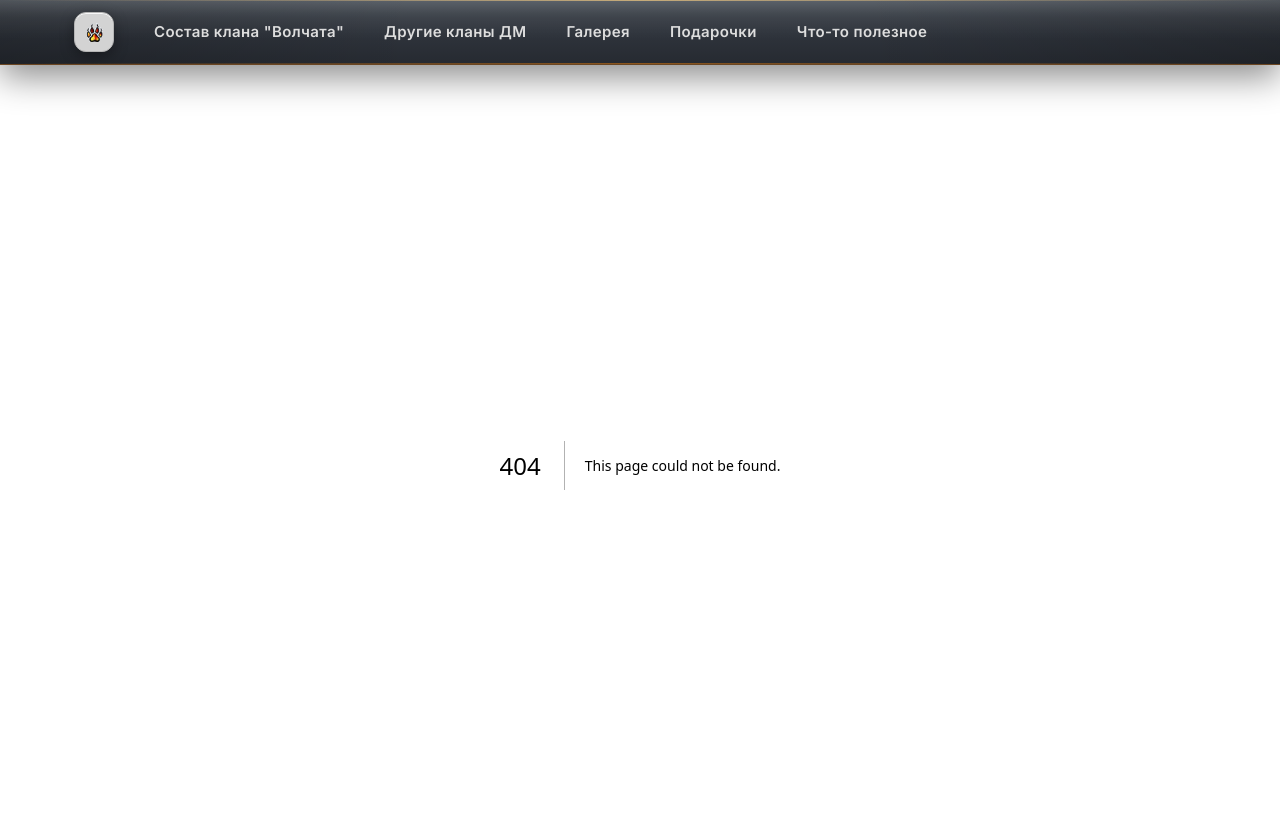
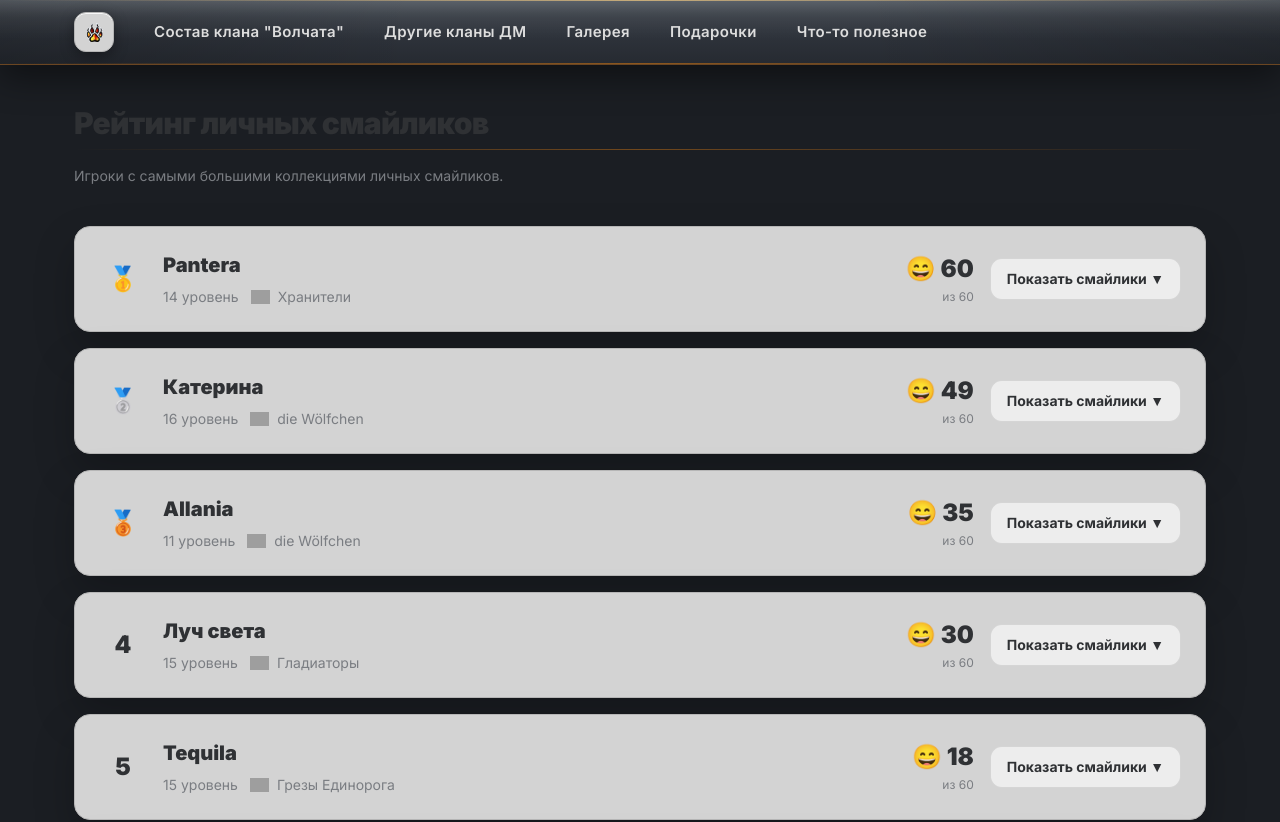
Before and after one commit to reverie-w-sh/dm-portal, a Next.js app: page /personal-smiles in a window 1280 px wide. Before the commit this address had no page. Shown: the top 822 px of the page. Built offline with nearby package versions, Linux system fonts and the light colour scheme; grey boxes are pictures that could not be loaded.

Commit message:
Create page.tsx

```diff
--- /dev/null
+++ b/src/app/personal-smiles/page.tsx
@@ -0,0 +1,215 @@
+"use client";
+
+import { useMemo, useState } from "react";
+import personalSmilesData from "@/data/personal-smiles.json";
+
+type PlayerWithSmiles = {
+  cuid: string;
+  nick: string;
+  level: number;
+  clanId: string;
+  clanName: string;
+  clanIcon: string;
+  profileUrl: string;
+  smilesPageUrl: string;
+  personalSmilesCount: number;
+  personalSmiles: string[];
+};
+
+function getPlaceIcon(place: number) {
+  if (place === 1) return "🥇";
+  if (place === 2) return "🥈";
+  if (place === 3) return "🥉";
+
+  return place;
+}
+
+export default function PersonalSmilesPage() {
+  const [openedPlayerId, setOpenedPlayerId] = useState<string | null>(null);
+  const [showAll, setShowAll] = useState(false);
+
+  const players = useMemo(() => {
+    return [...(personalSmilesData as PlayerWithSmiles[])].sort((a, b) => {
+      const smilesDifference =
+        b.personalSmilesCount - a.personalSmilesCount;
+
+      if (smilesDifference !== 0) {
+        return smilesDifference;
+      }
+
+      return a.nick.localeCompare(b.nick, "ru");
+    });
+  }, []);
+
+  const visiblePlayers = showAll ? players : players.slice(0, 10);
+  const record = players[0]?.personalSmilesCount ?? 0;
+
+  function togglePlayer(cuid: string) {
+    setOpenedPlayerId((current) =>
+      current === cuid ? null : cuid
+    );
+  }
+
+  return (
+    <div className="max-w-[1180px] mx-auto px-6 py-10">
+      <div className="mb-10">
+        <h1 className="text-3xl font-black text-ink tracking-tight mb-2">
+          Рейтинг личных смайликов
+        </h1>
+
+        <div className="divider-accent mb-4" />
+
+        <p className="text-ink-muted text-sm">
+          Игроки с самыми большими коллекциями личных смайликов.
+        </p>
+      </div>
+
+      {players.length === 0 ? (
+        <div className="glass rounded-2xl p-8 text-center text-ink-muted">
+          Пока личные смайлики не найдены.
+        </div>
+      ) : (
+        <>
+          <div className="space-y-4">
+            {visiblePlayers.map((player, index) => {
+              const place = index + 1;
+              const isOpened = openedPlayerId === player.cuid;
+
+              const clanCrestUrl = player.clanId
+                ? `https://dm-game.com/pics/clanpic/clan_${player.clanId}.gif`
+                : "";
+
+              return (
+                <div
+                  key={player.cuid}
+                  className="glass rounded-2xl overflow-hidden"
+                >
+                  <div className="p-5 md:p-6">
+                    <div className="flex flex-col md:flex-row md:items-center gap-5">
+                      <div className="flex items-center gap-4 min-w-0 flex-1">
+                        <div className="w-12 shrink-0 text-center text-2xl font-black text-ink">
+                          {getPlaceIcon(place)}
+                        </div>
+
+                        <div className="min-w-0 flex-1">
+                          <a
+                            href={player.profileUrl}
+                            target="_blank"
+                            rel="noreferrer"
+                            className="inline-block text-xl font-black text-ink hover:opacity-70 transition-opacity break-words"
+                          >
+                            {player.nick}
+                          </a>
+
+                          <div className="flex flex-wrap items-center gap-x-3 gap-y-2 mt-2 text-sm text-ink-muted">
+                            <span>{player.level} уровень</span>
+
+                            {player.clanName && (
+                              <span className="flex items-center gap-2">
+                                {clanCrestUrl && (
+                                  // eslint-disable-next-line @next/next/no-img-element
+                                  <img
+                                    src={clanCrestUrl}
+                                    alt=""
+                                    width={19}
+                                    height={19}
+                                    className="object-contain"
+                                  />
+                                )}
+
+                                <span>{player.clanName}</span>
+                              </span>
+                            )}
+                          </div>
+                        </div>
+                      </div>
+
+                      <div className="flex items-center justify-between md:justify-end gap-4">
+                        <div className="text-right shrink-0">
+                          <div className="text-2xl font-black text-ink">
+                            😄 {player.personalSmilesCount}
+                          </div>
+
+                          {record > 0 && (
+                            <div className="text-xs text-ink-muted mt-1">
+                              из {record}
+                            </div>
+                          )}
+                        </div>
+
+                        <button
+                          type="button"
+                          onClick={() => togglePlayer(player.cuid)}
+                          className="px-4 py-2.5 rounded-xl bg-white/60 border border-black/10 text-sm font-bold text-ink transition-all hover:bg-white/80 hover:scale-[1.02]"
+                        >
+                          {isOpened
+                            ? "Скрыть смайлики ▲"
+                            : "Показать смайлики ▼"}
+                        </button>
+                      </div>
+                    </div>
+                  </div>
+
+                  {isOpened && (
+                    <div className="border-t border-black/10 bg-white/20 p-5 md:p-6">
+                      <div className="flex flex-wrap items-center justify-center gap-3">
+                        {player.personalSmiles.map((smileUrl, smileIndex) => (
+                          <a
+                            key={`${player.cuid}-${smileIndex}`}
+                            href={smileUrl}
+                            target="_blank"
+                            rel="noreferrer"
+                            className="flex items-center justify-center min-w-[70px] min-h-[70px] p-2 rounded-xl bg-white/60 border border-black/10 transition-transform hover:scale-110"
+                            title={`Смайлик ${smileIndex + 1}`}
+                          >
+                            {/* eslint-disable-next-line @next/next/no-img-element */}
+                            <img
+                              src={smileUrl}
+                              alt={`Смайлик ${player.nick} ${
+                                smileIndex + 1
+                              }`}
+                              className="max-w-[90px] max-h-[90px] object-contain"
+                              loading="lazy"
+                            />
+                          </a>
+                        ))}
+                      </div>
+
+                      <div className="mt-5 text-center">
+                        <a
+                          href={player.smilesPageUrl}
+                          target="_blank"
+                          rel="noreferrer"
+                          className="text-sm font-bold text-ink hover:opacity-60 transition-opacity"
+                        >
+                          Открыть страницу смайликов в игре ↗
+                        </a>
+                      </div>
+                    </div>
+                  )}
+                </div>
+              );
+            })}
+          </div>
+
+          {players.length > 10 && (
+            <div className="flex justify-center mt-8">
+              <button
+                type="button"
+                onClick={() => {
+                  setShowAll((current) => !current);
+                  setOpenedPlayerId(null);
+                }}
+                className="glass glass-hover rounded-xl px-6 py-3 font-bold text-ink transition-all hover:scale-[1.03]"
+              >
+                {showAll
+                  ? "Показать только ТОП-10"
+                  : `Показать всех (${players.length})`}
+              </button>
+            </div>
+          )}
+        </>
+      )}
+    </div>
+  );
+}
```
